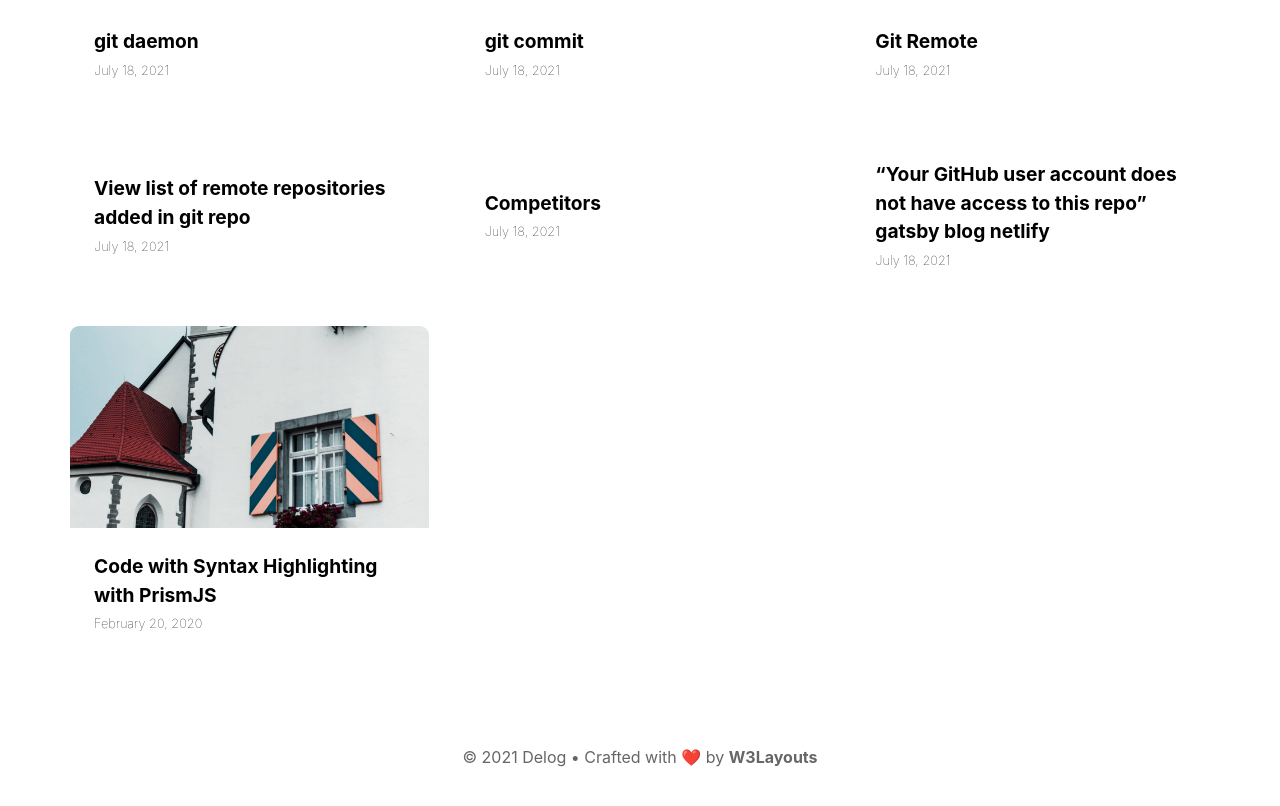
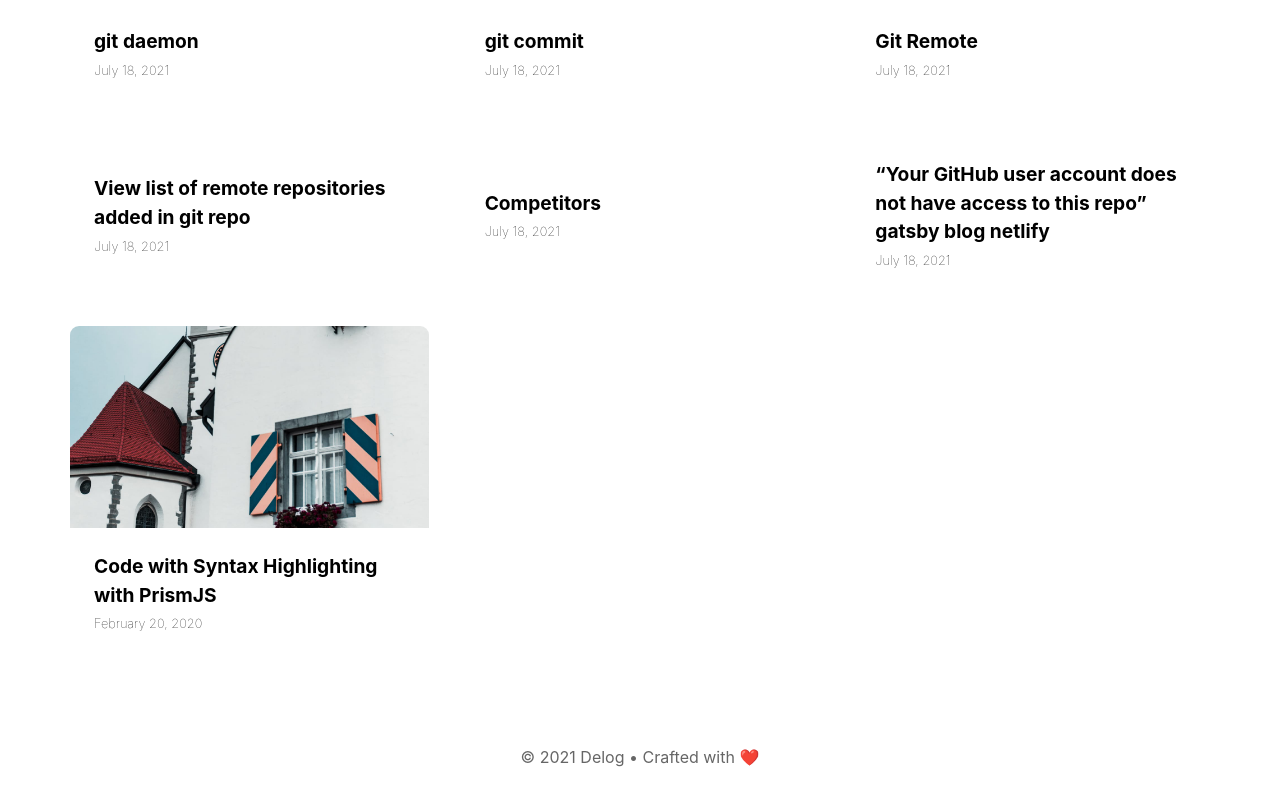
Before and after one commit to vasantakmr/delog, a Gatsby site: page / in a window 1280 px wide. Shown: the part 306-1112 px from the top of the page. Built offline with nearby package versions, Linux system fonts and the light colour scheme; Gatsby itself is replaced by a stand-in of ours.

Commit message:
Update layout.js

```diff
--- a/src/components/layout.js
+++ b/src/components/layout.js
@@ -25,7 +25,7 @@ export default ({ children }) => {
       </header>
       {children}
       <footer className="site-footer">
-        <p>&copy; {new Date().getFullYear()} Delog &bull; Crafted with <span role="img" aria-label="love">❤️</span> by <a href="https://w3layouts.com">W3Layouts</a></p>
+        <p>&copy; {new Date().getFullYear()} Delog &bull; Crafted with <span role="img" aria-label="love">❤️</span></p>
       </footer>
     </div>
   )
```
